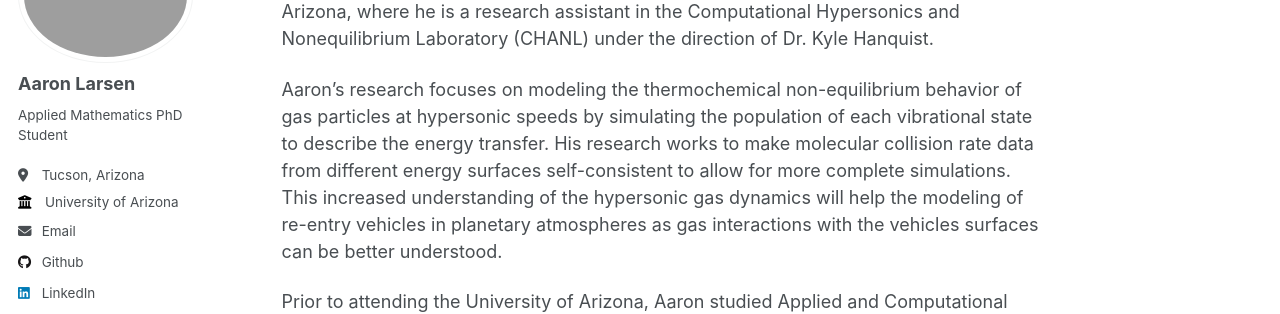
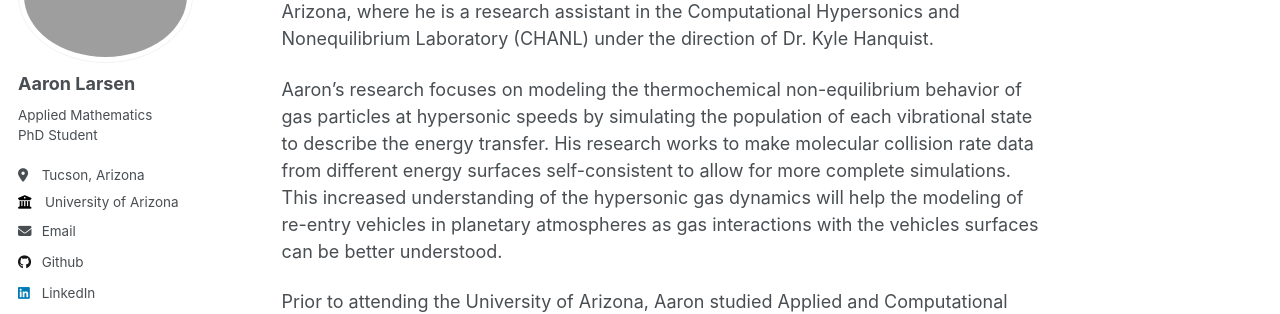
Before and after one commit to aaronmlarsen/aaronmlarsen.github.io, a Jekyll site: the page built from _pages/about.md, in a window 1280 px wide. Shown: the part 177-491 px from the top of the page. Built offline with Jekyll 4.4.1, drawn with Linux system fonts in a browser that asks for light colours.

Commit message:
Add line break

```diff
--- a/_config.yml
+++ b/_config.yml
@@ -24,7 +24,7 @@ author:
   avatar           : "ARCS.jpg"
   name             : "Aaron Larsen"
   pronouns         : # example: "she/her"
-  bio              : "Applied Mathematics PhD Student"
+  bio              : "Applied Mathematics<br>PhD Student"
   location         : "Tucson, Arizona"
   employer         : "University of Arizona"
   url              : # "chanl.arizona.edu" # URL
```
